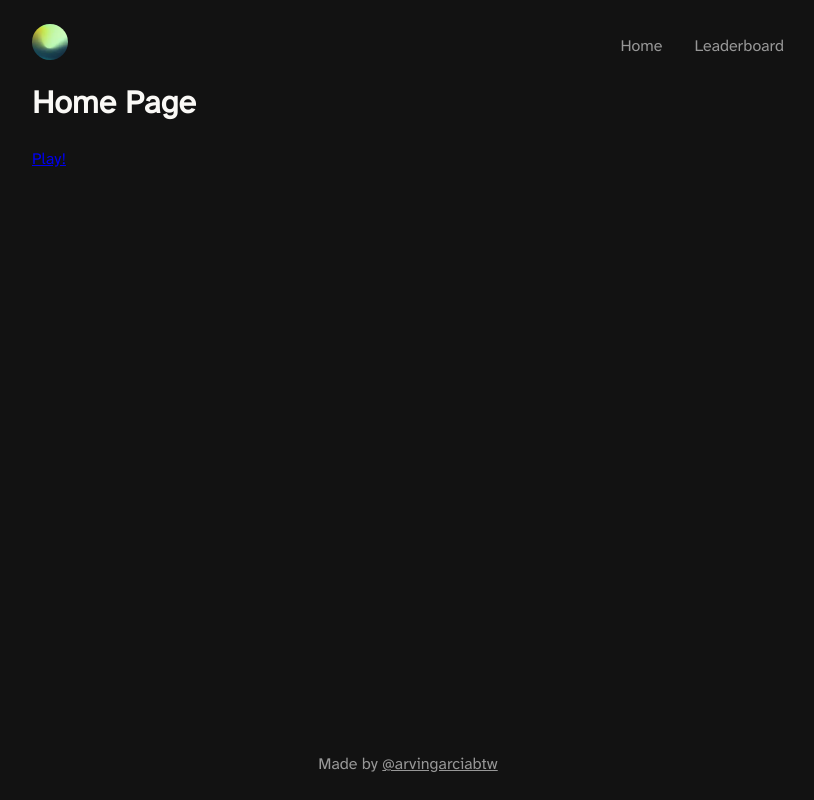
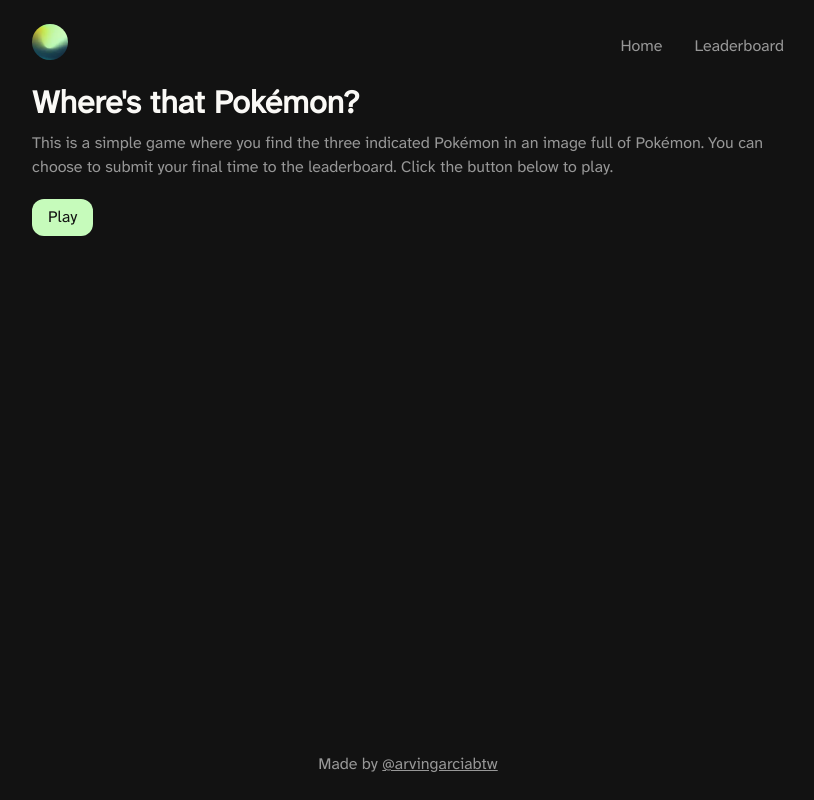
Before and after one commit to arvingarciabtw/the-odin-project, a React app in the folder full-stack-javascript/fsj-06-nodejs/31-wheres-waldo/frontend/: page / in a window 1280 px wide. Shown: the whole page, without its empty margins (232-1046 px from the left). Built offline with nearby package versions, Linux system fonts and the light colour scheme; the HTML template or start-up script is replaced by a standard one.

Commit message:
feat: add description component

```diff
--- /dev/null
+++ b/full-stack-javascript/fsj-06-nodejs/31-wheres-waldo/frontend/src/components/Description.jsx
@@ -0,0 +1,17 @@
+function Description({ title, description }) {
+  return (
+    <>
+      <h1>{title}</h1>
+      <p
+        style={{
+          marginTop: '-1rem',
+          color: 'var(--gray',
+        }}
+      >
+        {description}
+      </p>
+    </>
+  );
+}
+
+export default Description;
--- a/full-stack-javascript/fsj-06-nodejs/31-wheres-waldo/frontend/src/pages/Game.jsx
+++ b/full-stack-javascript/fsj-06-nodejs/31-wheres-waldo/frontend/src/pages/Game.jsx
@@ -1,10 +1,16 @@
 import { Link } from 'react-router-dom';
+import Description from '../components/Description';
 
 function Game() {
   return (
     <main>
-      <h1>Game Page</h1>
-      <Link to="/">Give Up</Link>
+      <Description
+        title="Catch them!"
+        description="Find the three Pokémon indicated. Go on and catch them!"
+      />
+      <Link to="/">
+        <button>Give Up</button>
+      </Link>
     </main>
   );
 }
--- a/full-stack-javascript/fsj-06-nodejs/31-wheres-waldo/frontend/src/pages/Home.jsx
+++ b/full-stack-javascript/fsj-06-nodejs/31-wheres-waldo/frontend/src/pages/Home.jsx
@@ -1,10 +1,16 @@
 import { Link } from 'react-router-dom';
+import Description from '../components/Description';
 
 function Home() {
   return (
     <main>
-      <h1>Home Page</h1>
-      <Link to="/game">Play!</Link>
+      <Description
+        title="Where's that Pokémon?"
+        description="This is a simple game where you find the three indicated Pokémon in an image full of Pokémon. You can choose to submit your final time to the leaderboard. Click the button below to play."
+      />
+      <Link to="/game">
+        <button>Play</button>
+      </Link>
     </main>
   );
 }
--- a/full-stack-javascript/fsj-06-nodejs/31-wheres-waldo/frontend/src/pages/Leaderboard.jsx
+++ b/full-stack-javascript/fsj-06-nodejs/31-wheres-waldo/frontend/src/pages/Leaderboard.jsx
@@ -1,7 +1,12 @@
+import Description from '../components/Description';
+
 function Leaderboard() {
   return (
     <main>
-      <h1>Leaderboard Page</h1>
+      <Description
+        title="Leaderboard"
+        description="Below is the list of trainers who caught all three Pokémon the fastest!"
+      />
     </main>
   );
 }
--- a/full-stack-javascript/fsj-06-nodejs/31-wheres-waldo/frontend/src/styles/index.css
+++ b/full-stack-javascript/fsj-06-nodejs/31-wheres-waldo/frontend/src/styles/index.css
@@ -160,3 +160,18 @@ input[type='password'] {
   color: #ff7f7f;
   font-size: 0.875rem;
 }
+
+button {
+  padding: 0.4em 1em;
+  background: var(--accent);
+  color: var(--bg);
+  border: none;
+  border-radius: 12px;
+  font-size: 1rem;
+
+  transition: opacity 0.3s ease;
+}
+
+button:hover {
+  opacity: 0.7;
+}
```
